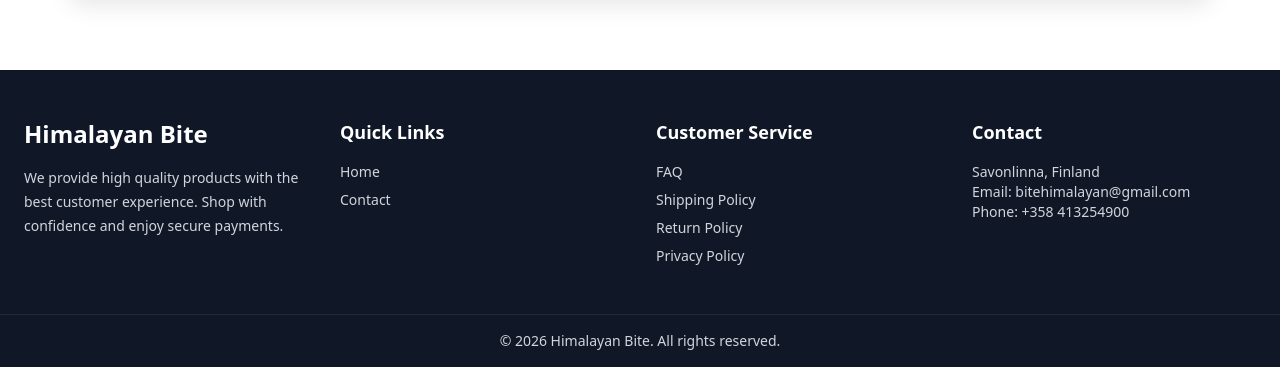
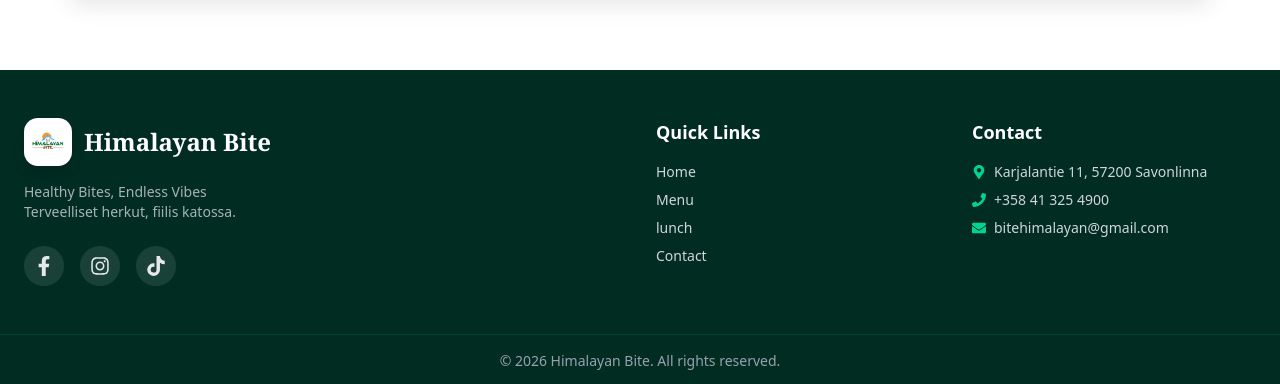
Before and after one commit to himalayanbite/frontend, a Next.js app: page / in a window 1280 px wide. Shown: the part 1522-1906 px from the top of the page. Built offline with nearby package versions, Linux system fonts and the light colour scheme.

Commit message:
feat: corrected links

```diff
--- a/components/layout/Footer.tsx
+++ b/components/layout/Footer.tsx
@@ -1,50 +1,109 @@
-const Footer = () => {
+import Image from "next/image";
+import Link from "next/link";
+import { FaFacebookF, FaInstagram, FaTiktok, FaMapMarkerAlt, FaPhone, FaEnvelope } from "react-icons/fa";
+
+const FooterSimple = () => {
+  const currentYear = new Date().getFullYear();
+
   return (
-    <footer className="bg-gray-900 text-gray-300 ">
-      <div className="max-w-7xl mx-auto px-6 py-12 grid grid-cols-1 md:grid-cols-4 gap-8">
+    <footer className="bg-emerald-950 text-gray-200">
+      <div className="max-w-7xl mx-auto px-6 py-12">
+        <div className="grid grid-cols-1 md:grid-cols-4 gap-8">
 
-        {/* Brand Section */}
-        <div>
-          <h2 className="text-2xl font-bold text-white mb-4">Himalayan Bite</h2>
-          <p className="text-sm leading-6">
-            We provide high quality products with the best customer experience.
-            Shop with confidence and enjoy secure payments.
+          <div className="col-span-1 md:col-span-2">
+            <div className="flex items-center space-x-3 mb-4">
+              <div className="w-12 h-12 bg-white rounded-xl flex items-center justify-center shadow-lg">
+               <Image src="/logo.png" alt={"Logo"} width={150} height={150} />
+
+              </div>
+              <h2 className="text-2xl font-serif font-bold text-white">
+                Himalayan Bite
+              </h2>
+            </div>
+            <p className="text-sm text-gray-300/80 max-w-md">
+              Healthy Bites, Endless Vibes <br /> Terveelliset herkut, fiilis katossa.
             </p>
+
+            <div className="flex items-center space-x-4 mt-6">
+              <Link
+                href="https://www.facebook.com/profile.php?id=61588447144700"
+                target="_blank"
+                rel="noopener noreferrer"
+                className="w-10 h-10 bg-white/10 hover:bg-[#1877F2] rounded-full flex items-center justify-center transition-all hover:scale-110"
+                aria-label="Facebook"
+              >
+                <FaFacebookF className="w-5 h-5" />
+              </Link>
+              <Link
+                href="https://www.instagram.com/himalayanbiteoffical/"
+                target="_blank"
+                rel="noopener noreferrer"
+                className="w-10 h-10 bg-white/10 hover:bg-[#E4405F] rounded-full flex items-center justify-center transition-all hover:scale-110"
+                aria-label="Instagram"
+              >
+                <FaInstagram className="w-5 h-5" />
+              </Link>
+              <Link
+                href="https://tiktok.com/@himalayan.bite"
+                target="_blank"
+                rel="noopener noreferrer"
+                className="w-10 h-10 bg-white/10 hover:bg-[#000000] rounded-full flex items-center justify-center transition-all hover:scale-110"
+                aria-label="TikTok"
+              >
+                <FaTiktok className="w-5 h-5" />
+              </Link>
+            </div>
           </div>
 
-        {/* Quick Links */}
           <div>
             <h3 className="text-lg font-semibold text-white mb-4">Quick Links</h3>
-          <ul className="space-y-2 text-sm">
-            <li className="hover:text-white cursor-pointer">Home</li>
-            <li className="hover:text-white cursor-pointer">Contact</li>
+            <ul className="space-y-2">
+              {['Home', 'Menu', 'lunch', 'Contact'].map((item) => (
+                <li key={item}>
+                  <Link
+                    href={item === 'Home' ? '/' : `/${item.toLowerCase()}`}
+                    className="text-sm text-gray-300 hover:text-emerald-400 transition-colors flex items-center gap-2"
+                  >
+                    {item}
+                  </Link>
+                </li>
+              ))}
             </ul>
           </div>
 
+          {/* Contact Info */}
           <div>
-          <h3 className="text-lg font-semibold text-white mb-4">Customer Service</h3>
-          <ul className="space-y-2 text-sm">
-            <li className="hover:text-white cursor-pointer">FAQ</li>
-            <li className="hover:text-white cursor-pointer">Shipping Policy</li>
-            <li className="hover:text-white cursor-pointer">Return Policy</li>
-            <li className="hover:text-white cursor-pointer">Privacy Policy</li>
-          </ul>
+            <h3 className="text-lg font-semibold text-white mb-4">Contact</h3>
+            <address className="not-italic text-sm text-gray-300 space-y-2">
+              <p className="flex items-center gap-2">
+                <FaMapMarkerAlt className="text-emerald-400" />
+                Karjalantie 11, 57200 Savonlinna
+              </p>
+              <p className="flex items-center gap-2">
+                <FaPhone className="text-emerald-400" />
+                <a href="tel:+358413254900" className="hover:text-emerald-400">
+                  +358 41 325 4900
+                </a>
+              </p>
+              <p className="flex items-center gap-2">
+                <FaEnvelope className="text-emerald-400" />
+                <a href="mailto:bitehimalayan@gmail.com" className="hover:text-emerald-400">
+                  bitehimalayan@gmail.com
+                </a>
+              </p>
+            </address>
+          </div>
+        </div>
       </div>
 
-        <div>
-          <h3 className="text-lg font-semibold text-white mb-4">Contact</h3>
-          <p className="text-sm">Savonlinna, Finland</p>
-          <p className="text-sm">Email: bitehimalayan@gmail.com</p>
-          <p className="text-sm">Phone: +358 413254900</p>
+      {/* Bottom Bar */}
+      <div className="border-t border-emerald-800/50">
+        <div className="max-w-7xl mx-auto px-6 py-4 text-center text-sm text-gray-400">
+          © {currentYear} Himalayan Bite. All rights reserved.
         </div>
-
-      </div>
-
-      <div className="border-t border-gray-800 py-4 text-center text-sm">
-        © {new Date().getFullYear()} Himalayan Bite. All rights reserved.
       </div>
     </footer>
-  )
-}
+  );
+};
 
-export default Footer
+export default FooterSimple;
```
Lines whose indentation alone changed are shown as unchanged.
